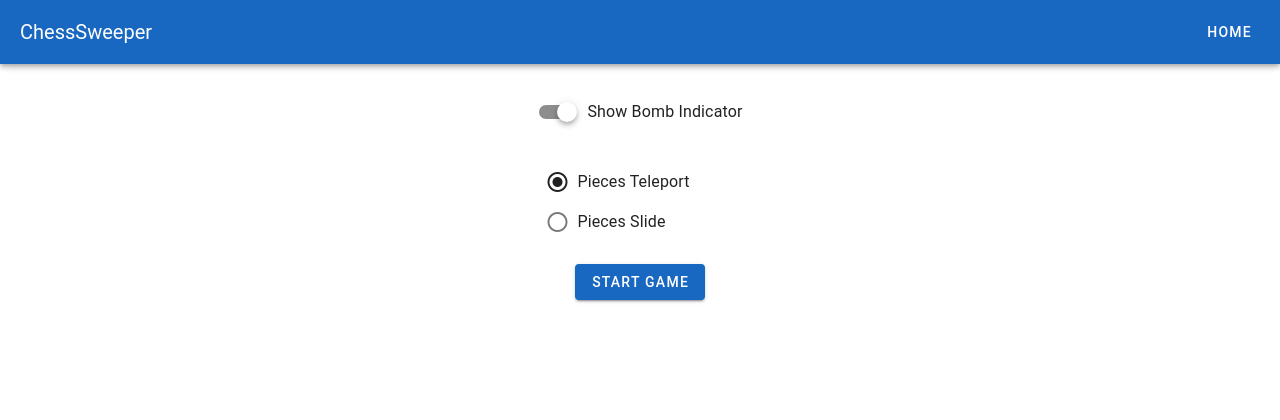
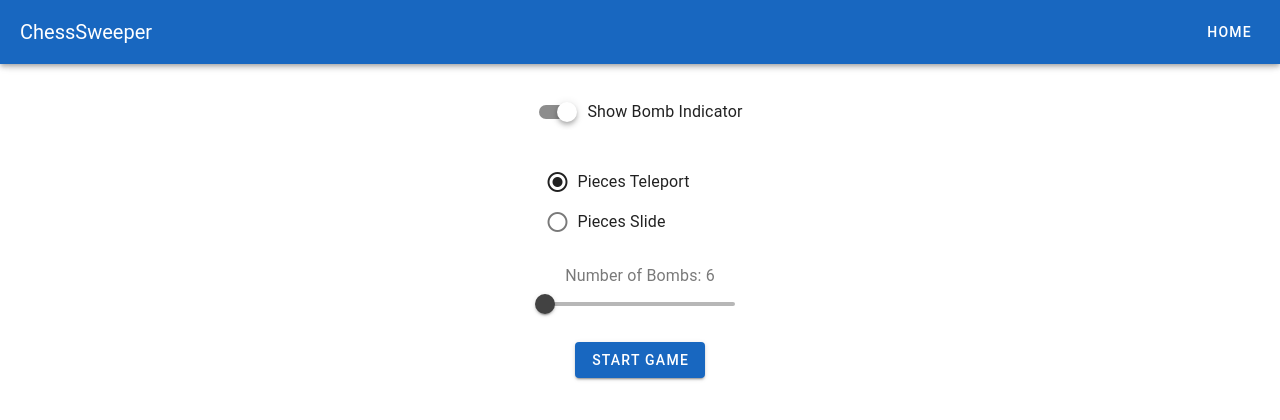
Before and after one commit to KorbinWeiler/ChessSweeper, a Nuxt app in the folder Frontend/: page /setupgame in a window 1280 px wide. Shown: the top 420 px of the page. Built offline with nearby package versions, Linux system fonts and the light colour scheme.

Commit message:
Add a slider to change the number of bombs on the board

```diff
--- a/Frontend/Model/ChessBoard.ts
+++ b/Frontend/Model/ChessBoard.ts
@@ -12,11 +12,11 @@ export class ChessBoard {
     // Class implementation goes here
     board: ChessTile[][] = [];
 
-    constructor() {
+    constructor(numberOfBombs: number = 8) {
         // Initialization code goes here
         this.InitializationBoardSize();
         this.InitializePieces();
-        this.InitializeBombs(8);
+        this.InitializeBombs(numberOfBombs);
         this.FindBombs();
     }
 
--- a/Frontend/app/components/chessboard.vue
+++ b/Frontend/app/components/chessboard.vue
@@ -70,10 +70,12 @@ const config = useRuntimeConfig();
 interface Props {
   moveMode?: string;
   showBombIndicator?: boolean;
+  bombCount?: number;
 }
 const props = defineProps<Props>();
 const moveMode = props.moveMode ?? 'teleport';
 const showBombIndicator = ref(props.showBombIndicator ?? false);
+const bombCount = props.bombCount ?? 6;
 
 console.log('Chessboard props:', { moveMode, showBombIndicator: showBombIndicator.value });
 
@@ -87,11 +89,11 @@ const gameOver = ref<boolean>(false);
 const winner = ref<'white' | 'black' | null>(null);
 
 onMounted(() => {
-  initializeBoard();
+  initializeBoard(bombCount);
 });
 
-const initializeBoard = () => {
-  chessBoard.value = new ChessBoard();
+const initializeBoard = (bombCount: number) => {
+  chessBoard.value = new ChessBoard(bombCount);
   board.value = chessBoard.value.board;
   selectedTile.value = null;
   validMoves.value = [];
@@ -99,7 +101,7 @@ const initializeBoard = () => {
 };
 
 const resetBoard = () => {
-  initializeBoard();
+  initializeBoard(bombCount);
 };
 
 const getTileColor = (row: number, col: number): string => {
--- a/Frontend/app/pages/game.vue
+++ b/Frontend/app/pages/game.vue
@@ -2,7 +2,7 @@
   <v-app>
     <div class="page-container">
       <h1>Game</h1>
-      <Chessboard :moveMode="moveMode" :showBombIndicator="showBombIndicator" />
+      <Chessboard :moveMode="moveMode" :showBombIndicator="showBombIndicator" :bombCount="bombCount" />
     </div>
   </v-app>
 </template>
@@ -14,6 +14,7 @@ import { useRoute } from 'vue-router';
 const route = useRoute();
 const moveMode = route.query.moveMode ? String(route.query.moveMode) : 'teleport';
 const showBombIndicator = route.query.showBombIndicator ? String(route.query.showBombIndicator) === 'true' : false;
+const bombCount = route.query.bombCount ? Number(route.query.bombCount) : 6;
 </script>
 
 <style scoped>
--- a/Frontend/app/pages/setupgame.vue
+++ b/Frontend/app/pages/setupgame.vue
@@ -9,6 +9,9 @@
                 <v-radio label="Pieces Teleport" value="teleport" />
                 <v-radio label="Pieces Slide" value="slide" />
             </v-radio-group>
+            <v-label>Number of Bombs: {{ Math.floor(bombCount) }}</v-label>
+            <v-slider v-model="bombCount" :min="6" :max="14">
+            </v-slider>
             <v-btn @click="startGame" color="primary" large>
                 start game
             </v-btn>
@@ -25,8 +28,9 @@ import { useRouter } from '#app'
 
 const radios = ref('teleport')
 const showBomb = ref(true)
+const bombCount = ref(6)
 const router = useRouter()
-const startGame = () => router.push({ path: '/game', query: { moveMode: radios.value, showBombIndicator: showBomb.value ? 'true' : 'false' } })
+const startGame = () => router.push({ path: '/game', query: { moveMode: radios.value, showBombIndicator: showBomb.value ? 'true' : 'false', bombCount: Math.floor(bombCount.value) } })
 </script>
 
 <style scoped>
```
